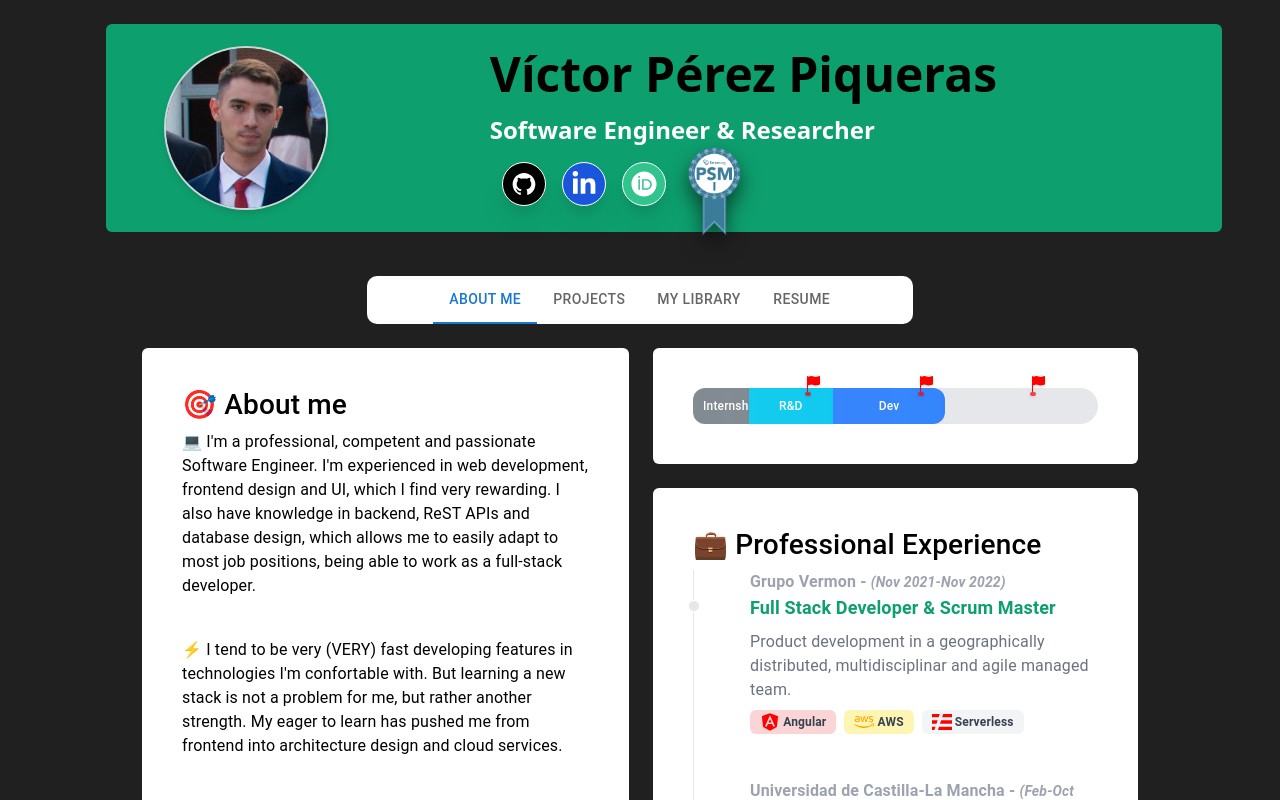
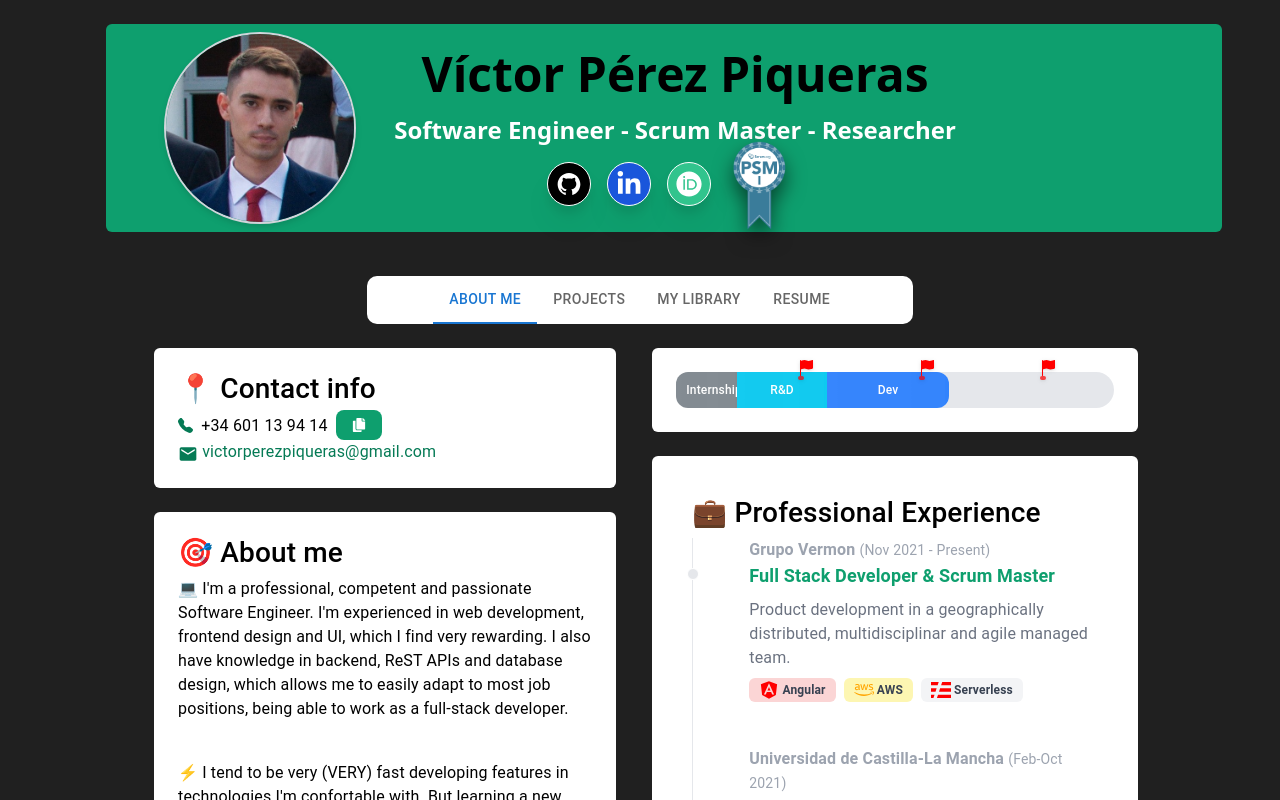
Before and after one commit to victorperezpiqueras/victorperezpiqueras.github.io, a React (Create React App) app: page / in a window 1280 px wide. Shown: the top 800 px of the page. Built offline with nearby package versions, Linux system fonts and the light colour scheme.

Commit message:
Added contact info panel

```diff
--- a/src/App.tsx
+++ b/src/App.tsx
@@ -35,15 +35,17 @@ function App() {
             />
           </div>
 
-          <div className="basis-1/6"></div>
-          <div className="container basis-4/5">
-            <p className="text-black font-bold text-5xl">
+          {/*  <div className="basis-1/12"></div> */}
+          <div className="container basis-3/5">
+            <p className="flex justify-center text-black font-bold text-5xl">
               {portfolioData.header.name}
             </p>
 
-            <p className="font-bold text-2xl">{portfolioData.header.title}</p>
+            <p className="flex justify-center font-bold text-2xl">
+              {portfolioData.header.title}
+            </p>
 
-            <div className="container space-x-4">
+            <div className="container flex justify-center space-x-4">
               <SocialIcon
                 link={"https://github.com/victorperezpiqueras"}
                 color={"bg-black"}
@@ -74,6 +76,7 @@ function App() {
               </a>
             </div>
           </div>
+          <div className="basis-1/5"></div>
         </div>
         <div className="container flex flex-col w-full">
           <Box
--- a/src/assets/data.json
+++ b/src/assets/data.json
@@ -1,9 +1,13 @@
 {
   "header": {
     "name": "Víctor Pérez Piqueras",
-    "title": "Software Engineer & Researcher"
+    "title": "Software Engineer - Scrum Master - Researcher"
   },
   "aboutMe": {
+    "contactInfo": {
+      "email": "victorperezpiqueras@gmail.com",
+      "phone": "+34 601 13 94 14"
+    },
     "aboutTexts": [
       "💻 I'm a professional, competent and passionate Software Engineer. I'm experienced in web development, frontend design and UI, which I find very rewarding. I also have knowledge in backend, ReST APIs and database design, which allows me to easily adapt to most job positions, being able to work as a full-stack developer.",
       "⚡ I tend to be very (VERY) fast developing features in technologies I'm confortable with. But learning a new stack is not a problem for me, but rather another strength. My eager to learn has pushed me from frontend into architecture design and cloud services.",
--- a/src/models/PortfolioData.ts
+++ b/src/models/PortfolioData.ts
@@ -24,9 +24,15 @@ export type ExperienceData = {
   experiences: SingleExperienceData[];
 };
 
+export type ContactInfoData = { email: string; phone: string };
+
 export interface PortfolioData {
   header: { name: string; title: string };
-  aboutMe: { aboutTexts: string[]; experience: ExperienceData[] };
+  aboutMe: {
+    contactInfo: ContactInfoData;
+    aboutTexts: string[];
+    experience: ExperienceData[];
+  };
   projects: [];
   library: BookData[];
   resume: string;
--- a/src/pages/AboutMe/AboutMe.tsx
+++ b/src/pages/AboutMe/AboutMe.tsx
@@ -1,16 +1,27 @@
-import { Timeline } from "flowbite-react";
+import { Timeline, Toast, Tooltip } from "flowbite-react";
 import TechBadge from "../../components/TechBadge/TechBadge";
 import {
+  ContactInfoData,
   ExperienceData,
   SingleExperienceData,
 } from "../../models/PortfolioData";
 import ExperienceBar from "../../components/ExperienceBar/ExperienceBar";
+import { BsCheckSquareFill, BsFillTelephoneFill } from "react-icons/bs";
+import { MdDone, MdEmail } from "react-icons/md";
+import { FaCopy } from "react-icons/fa";
+import { useState } from "react";
 
 type AboutMeProps = {
-  aboutData: { aboutTexts: string[]; experience: ExperienceData[] };
+  aboutData: {
+    contactInfo: ContactInfoData;
+    aboutTexts: string[];
+    experience: ExperienceData[];
+  };
 };
 
 function AboutMe(props: AboutMeProps) {
+  const [active, setActive] = useState(false);
+
   let experienceSorted = [...props.aboutData.experience].reverse();
 
   experienceSorted.forEach((exp) => {
@@ -21,8 +32,9 @@ function AboutMe(props: AboutMeProps) {
 
   function parseDates(experience: SingleExperienceData): string {
     const startDateTime = new Date(experience.startDate);
-    let endDateTime = new Date(experience.endDate);
-    if (!experience.endDate) endDateTime = new Date();
+    let endDateTime = !!experience.endDate
+      ? new Date(experience.endDate)
+      : new Date();
     //parse to format Month-Month Year
     const startYear = startDateTime.getFullYear();
     const endYear = endDateTime.getFullYear();
@@ -36,16 +48,64 @@ function AboutMe(props: AboutMeProps) {
     // capitalize first letter
     startMonth = startMonth.charAt(0).toUpperCase() + startMonth.slice(1);
     endMonth = endMonth.charAt(0).toUpperCase() + endMonth.slice(1);
+
+    if (!!experience.endDate) {
       if (startYear === endYear) {
         return `${startMonth}-${endMonth} ${startYear}`;
       } else {
         return `${startMonth} ${startYear}-${endMonth} ${endYear}`;
       }
+    } else {
+      return `${startMonth} ${startYear} - Present`;
+    }
+  }
+
+  function copyPhone() {
+    navigator.clipboard.writeText(props.aboutData.contactInfo.phone);
+    setActive(true);
   }
 
   return (
     <div className="container flex flex-row space-x-6 items-start">
-      <div className="basis-1/2 bg-white rounded text-black p-10">
+      <div className="basis-1/2 container flex flex-col space-y-6">
+        <div className="flex flex-col bg-white rounded text-black p-4">
+          <h3>📍 Contact info</h3>
+          <span className="flex flex-row" onClick={copyPhone}>
+            <BsFillTelephoneFill
+              className="mt-1 text-green-600"
+              size={"15px"}
+            />{" "}
+            &nbsp;&nbsp;
+            <span>{props.aboutData.contactInfo.phone}</span>
+            <Tooltip
+              content={active ? "Copied!" : "Copy to clipboard"}
+              style="dark"
+              placement="right"
+            >
+              <button
+                type="button"
+                className="focus:outline-none text-white bg-green-500 hover:bg-green-800 font-medium rounded-lg text-sm px-3 py-2 ml-2 -mt-1"
+                onClick={copyPhone}
+              >
+                {active ? <BsCheckSquareFill /> : <FaCopy />}
+              </button>
+            </Tooltip>
+          </span>
+          <span className="flex flex-row">
+            <MdEmail className="mt-1 text-green-600" size={"20px"} /> &nbsp;{" "}
+            <a
+              className="text-green-600"
+              href="mailto:victorperezpiqueras@gmail.com"
+              style={{
+                textDecoration: "none",
+              }}
+            >
+              {props.aboutData.contactInfo.email}
+            </a>
+          </span>
+        </div>
+
+        <div className="basis-1/2 bg-white rounded text-black p-4">
           <h3>🎯 About me</h3>
           {props.aboutData.aboutTexts.map((text, index) => (
             <div>
@@ -54,22 +114,10 @@ function AboutMe(props: AboutMeProps) {
             </div>
           ))}
         </div>
+      </div>
 
       <div className="flex flex-col basis-1/2 space-y-6">
-        <div className="bg-white rounded text-black p-10 relative">
-          {/*          <div
-            style={{ width: "20%", left: "50%" }}
-            className="absolute rounded-l-full h-10 left-40 text-xs font-medium text-white text-center p-2.5 shim-green z-20"
-          >
-            Intern
-          </div>
-          <div
-            style={{ width: "20%" }}
-            className="absolute rounded-l-full h-10 text-xs font-medium text-white text-center p-2.5 shim-green z-20"
-          >
-            Intern
-          </div> */}
-
+        <div className="bg-white rounded text-black p-4 relative">
           <ExperienceBar experiences={props.aboutData.experience} />
         </div>
 
@@ -78,6 +126,7 @@ function AboutMe(props: AboutMeProps) {
           <Timeline>
             {experienceSorted.map((experience: ExperienceData) =>
               experience.experiences.length > 1 ? (
+                // if there are multiple experiences in the same company
                 <Timeline.Item>
                   <b className="font-bold text-gray-400">
                     {experience.company}
@@ -85,7 +134,7 @@ function AboutMe(props: AboutMeProps) {
                   {experience.experiences.reverse().map((exp) => (
                     <>
                       <Timeline.Content>
-                        <span className="italic text-sm text-gray-400">
+                        <span className="text-sm text-gray-400">
                           ({parseDates(exp)})
                         </span>
                         <Timeline.Point />
@@ -104,16 +153,20 @@ function AboutMe(props: AboutMeProps) {
                   ))}
                 </Timeline.Item>
               ) : (
+                // if there is only one experience in the company
                 <Timeline.Item>
                   {experience.experiences.reverse().map((exp) => (
                     <>
                       <Timeline.Content>
+                        <div>
                           <span className="font-bold text-gray-400">
-                          {experience.company} -{" "}
-                          <span className="italic text-sm text-gray-400">
+                            {experience.company}{" "}
+                          </span>
+                          <span className="text-sm text-gray-400">
                             ({parseDates(exp)})
                           </span>
-                        </span>
+                        </div>
+
                         <Timeline.Point />
                         <Timeline.Title className="text-green-500">
                           {exp.position}
```
Lines whose indentation alone changed are shown as unchanged.
